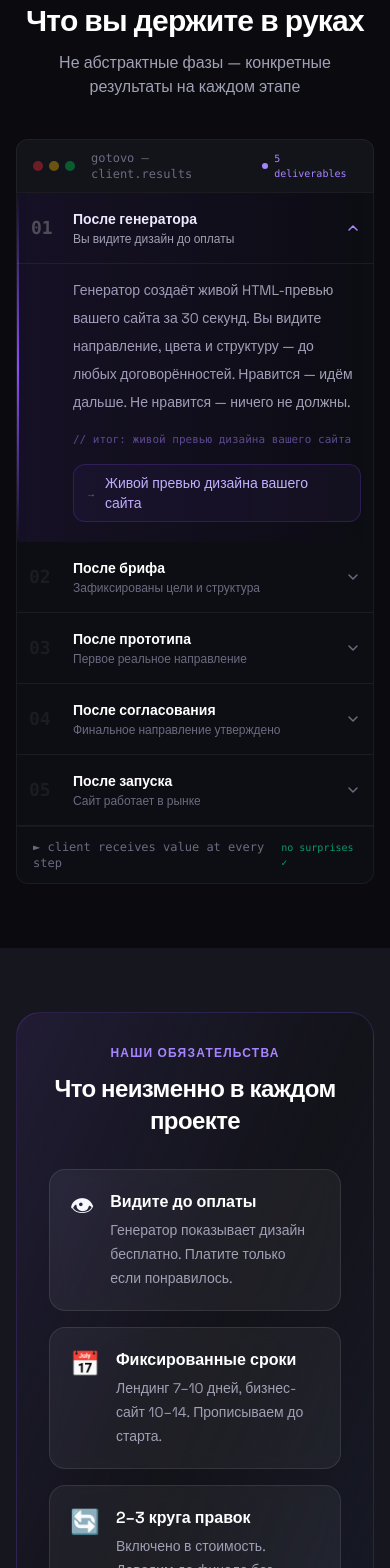
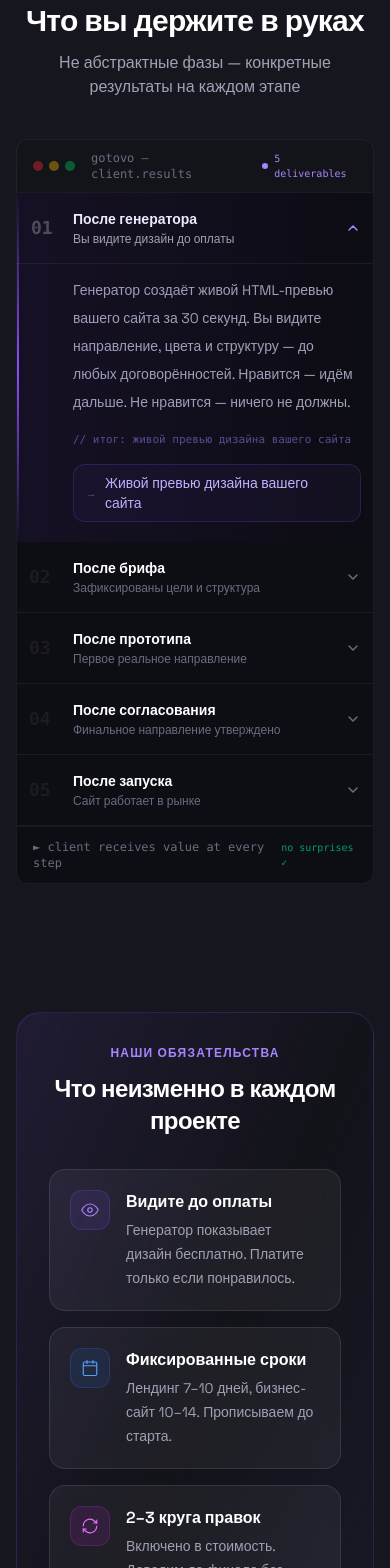
Before and after one commit to Artem-krivko/gotovo, a Next.js app: page /process in a window 390 px wide. Shown: the part 2680-4248 px from the top of the page. Built offline with nearby package versions, Linux system fonts and the light colour scheme; no server answers.

Commit message:
fix: фон секций, расширен accordion, SVG-иконки в гарантиях

```diff
--- a/app/process/page.tsx
+++ b/app/process/page.tsx
@@ -28,11 +28,49 @@ const howToSchema = {
   })),
 };
 
+// ─── Иконки гарантий ────────────────────────────────────────────────────────
+
+function IconEye() {
+  return (
+    <svg width="18" height="18" viewBox="0 0 24 24" fill="none" aria-hidden="true">
+      <path d="M1 12C1 12 5 4 12 4s11 8 11 8-4 8-11 8S1 12 1 12z" stroke="currentColor" strokeWidth="1.5" strokeLinecap="round" strokeLinejoin="round"/>
+      <circle cx="12" cy="12" r="3" stroke="currentColor" strokeWidth="1.5"/>
+    </svg>
+  );
+}
+
+function IconCalendar() {
+  return (
+    <svg width="18" height="18" viewBox="0 0 24 24" fill="none" aria-hidden="true">
+      <rect x="3" y="4" width="18" height="18" rx="2" stroke="currentColor" strokeWidth="1.5"/>
+      <path d="M3 9h18M8 2v4M16 2v4" stroke="currentColor" strokeWidth="1.5" strokeLinecap="round"/>
+    </svg>
+  );
+}
+
+function IconRefresh() {
+  return (
+    <svg width="18" height="18" viewBox="0 0 24 24" fill="none" aria-hidden="true">
+      <path d="M3 12a9 9 0 0 1 15-6.7L21 8M21 12a9 9 0 0 1-15 6.7L3 16" stroke="currentColor" strokeWidth="1.5" strokeLinecap="round"/>
+      <path d="M17 8h4V4M7 16H3v4" stroke="currentColor" strokeWidth="1.5" strokeLinecap="round" strokeLinejoin="round"/>
+    </svg>
+  );
+}
+
+function IconRocket() {
+  return (
+    <svg width="18" height="18" viewBox="0 0 24 24" fill="none" aria-hidden="true">
+      <path d="M12 2C12 2 7 6 7 13l5 5c7 0 10-5 10-5L12 2z" stroke="currentColor" strokeWidth="1.5" strokeLinejoin="round"/>
+      <path d="M7 13c0 0-4 1-5 5 4-1 5-5 5-5zM15 9a1 1 0 1 1-2 0 1 1 0 0 1 2 0z" stroke="currentColor" strokeWidth="1.5" strokeLinecap="round"/>
+    </svg>
+  );
+}
+
 const GUARANTEES = [
-  { icon: "👁", title: "Видите до оплаты", description: "Генератор показывает дизайн бесплатно. Платите только если понравилось." },
-  { icon: "📅", title: "Фиксированные сроки", description: "Лендинг 7–10 дней, бизнес-сайт 10–14. Прописываем до старта." },
-  { icon: "🔄", title: "2–3 круга правок", description: "Включено в стоимость. Доводим до финала без доплат." },
-  { icon: "🚀", title: "Запуск под ключ", description: "Домен, аналитика, формы — всё настроено и проверено." },
+  { icon: <IconEye />, color: "text-violet-400", bg: "bg-violet-500/10 border-violet-500/20", title: "Видите до оплаты", description: "Генератор показывает дизайн бесплатно. Платите только если понравилось." },
+  { icon: <IconCalendar />, color: "text-blue-400", bg: "bg-blue-500/10 border-blue-500/20", title: "Фиксированные сроки", description: "Лендинг 7–10 дней, бизнес-сайт 10–14. Прописываем до старта." },
+  { icon: <IconRefresh />, color: "text-fuchsia-400", bg: "bg-fuchsia-500/10 border-fuchsia-500/20", title: "2–3 круга правок", description: "Включено в стоимость. Доводим до финала без доплат." },
+  { icon: <IconRocket />, color: "text-emerald-400", bg: "bg-emerald-500/10 border-emerald-500/20", title: "Запуск под ключ", description: "Домен, аналитика, формы — всё настроено и проверено." },
 ] as const;
 
 export default function ProcessPage() {
@@ -94,7 +132,7 @@ export default function ProcessPage() {
       </section>
 
       {/* ── Таймлайн ────────────────────────────────────────────────────────── */}
-      <section className="bg-[#16161F] px-4 py-16 sm:px-6 sm:py-24">
+      <section className="bg-[#0A0A0F] px-4 py-16 sm:px-6 sm:py-24">
         <div className="mx-auto max-w-6xl">
           <div className="reveal-up text-center">
             <p className="text-xs font-semibold uppercase tracking-widest text-[#6B6B80]">Этапы</p>
@@ -110,7 +148,7 @@ export default function ProcessPage() {
       </section>
 
       {/* ── Что получаете ───────────────────────────────────────────────────── */}
-      <section className="bg-[#0A0A0F] px-4 py-16 sm:px-6 sm:py-24">
+      <section className="relative bg-[#16161F] px-4 py-16 sm:px-6 sm:py-24">
         <div className="mx-auto max-w-6xl">
           <div className="reveal-up text-center">
             <p className="text-xs font-semibold uppercase tracking-widest text-[#6B6B80]">Результат</p>
@@ -119,7 +157,7 @@ export default function ProcessPage() {
             </h2>
             <p className="mt-3 text-[#A1A1B5]">Не абстрактные фазы — конкретные результаты на каждом этапе</p>
           </div>
-          <div className="mt-10">
+          <div className="mt-10 max-w-5xl mx-auto">
             <ProcessClientView steps={PROCESS_CLIENT_STEPS} />
           </div>
         </div>
@@ -137,8 +175,10 @@ export default function ProcessPage() {
             </div>
             <ul className="mt-8 grid gap-4 sm:grid-cols-2">
               {GUARANTEES.map((g) => (
-                <li key={g.title} className="flex gap-4 rounded-2xl border border-white/10 bg-white/5 p-5 backdrop-blur">
-                  <span className="text-2xl" aria-hidden="true">{g.icon}</span>
+                <li key={g.title} className="flex gap-4 rounded-2xl border border-white/10 bg-white/5 p-5 backdrop-blur transition hover:border-white/20 hover:bg-white/[0.07]">
+                  <div className={`inline-flex h-10 w-10 shrink-0 items-center justify-center rounded-xl border ${g.bg} ${g.color}`}>
+                    {g.icon}
+                  </div>
                   <div>
                     <p className="font-semibold text-white">{g.title}</p>
                     <p className="mt-1 text-sm leading-6 text-[#A1A1B5]">{g.description}</p>
```
